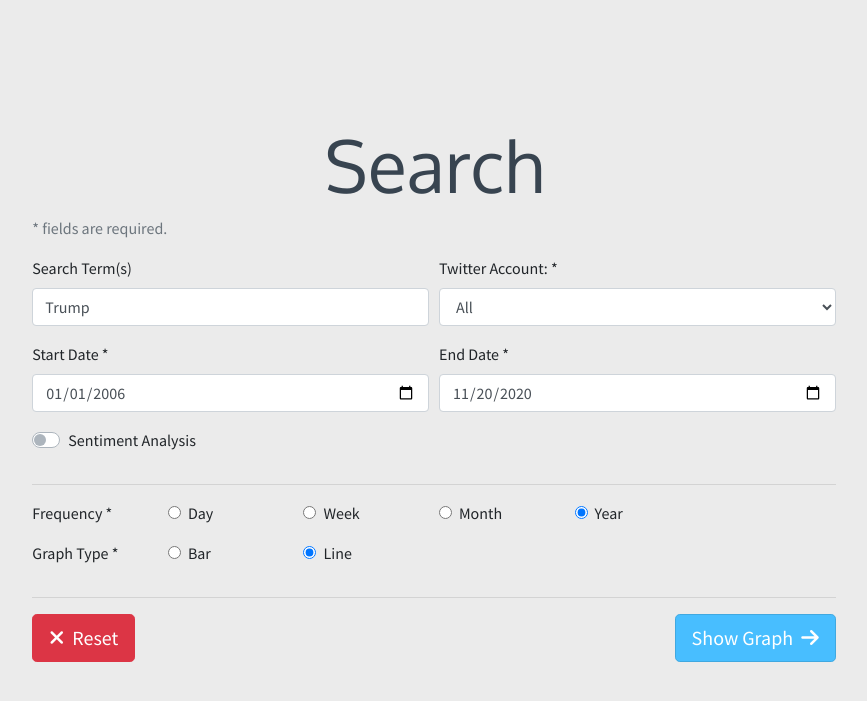
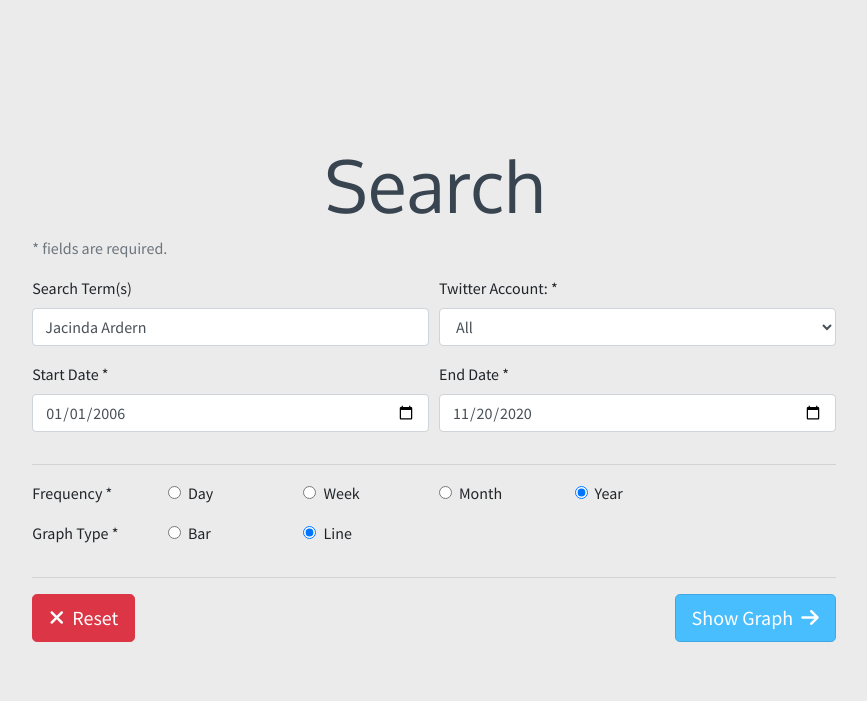
Before and after one commit to isaac-underwood/twitter-track, a Flask app: page /search in a window 1280 px wide. Shown: the part 61-762 px from the top of the page, without its empty margins (206-1073 px from the left). Run offline with Flask 2, Linux system fonts and the light colour scheme; some libraries are stand-ins or nearby versions.

Commit message:
Update pages

```diff
--- a/static/main.css
+++ b/static/main.css
@@ -49,7 +49,7 @@
 }
 
 .section.landing {
-  background-image: url('img/twitter-phone-box.jpg');
+  background-image: url('img/twitter-laptop.jpg');
   background-size: cover;
 }
 
--- a/templates/index.html
+++ b/templates/index.html
@@ -14,7 +14,7 @@
           <div class="form-row">
             <div class="form-group col-md-6">
               <label class="control-label" for="search">Search Term(s)</label>
-              <input type="text" class="form-control" id="search" name="search" placeholder="e.g. cat" value="Trump">
+              <input type="text" class="form-control" id="search" name="search" placeholder="e.g. cat" value="Jacinda Ardern">
             </div>
             <div class="form-group required col-md-6">
             <label class="control-label" for="news">Twitter Account:</label>
@@ -40,15 +40,15 @@
             </div>
           </div>
 
-          <!-- Sentiment Inputs -->
-          <div class="form-row">
+          <!-- Sentiment Inputs - TEMPORARILY REMOVED FOR SHOWCASE-->
+          <!-- <div class="form-row">
             <div class="form-group col-md-3">
               <div class="custom-control custom-switch">
                 <input onchange="showSentimentRadios()" type="checkbox" class="custom-control-input" name="sentiment-switch" id="sentiment-switch">
                 <label class="custom-control-label" for="sentiment-switch">Sentiment Analysis</label>
               </div>
             </div>
-          </div>
+          </div> -->
 
 
           <hr>
```
